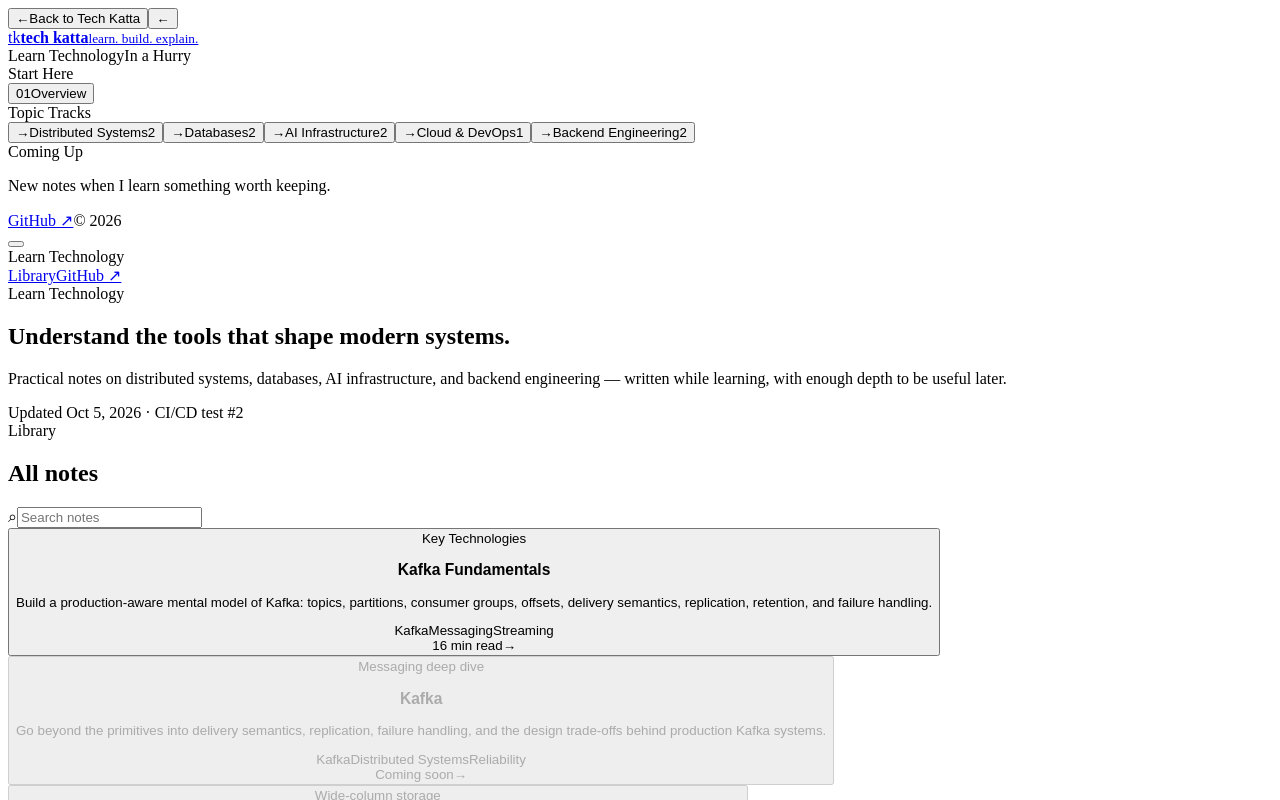
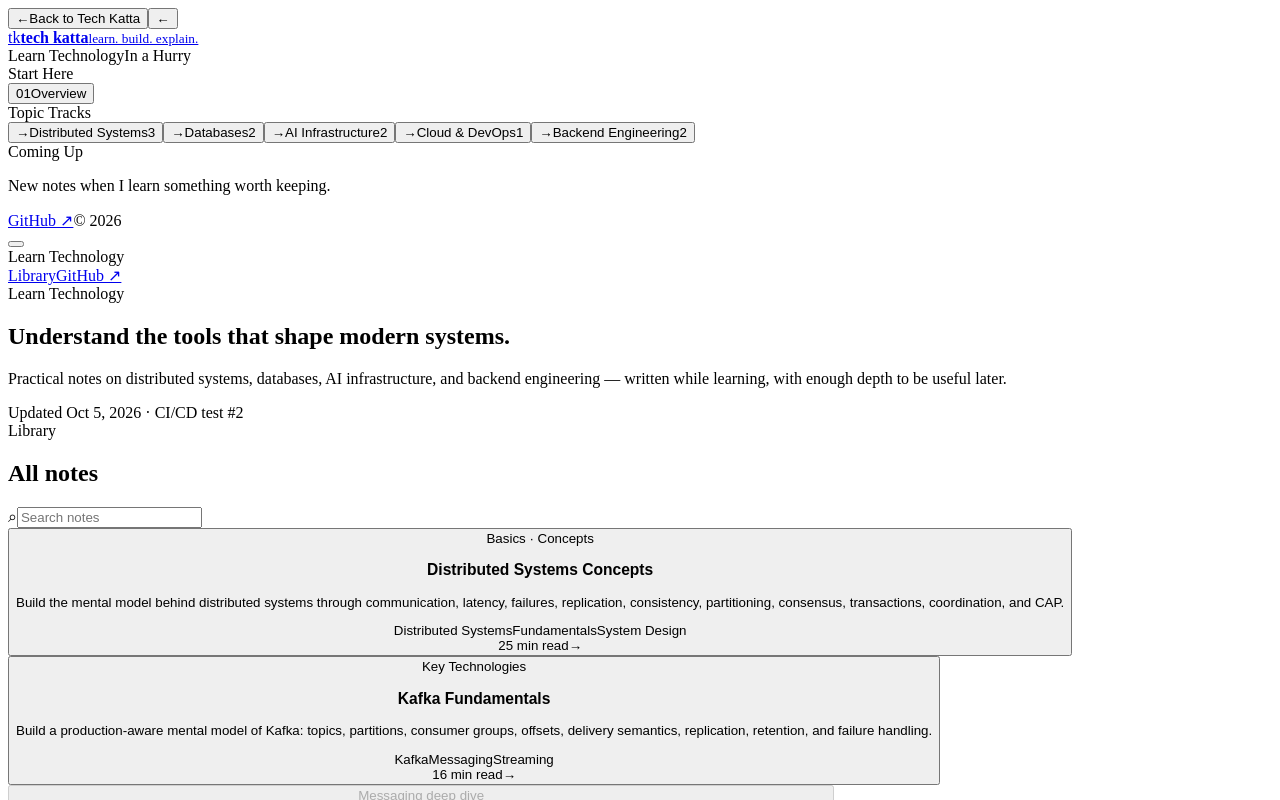
Before and after one commit to yashbhoomkar/tech-katta, a React (Vite) app in the folder frontend/: page / in a window 1280 px wide. Shown: the top 800 px of the page. Built offline with nearby package versions, Linux system fonts and the light colour scheme; no server answers; the HTML template or start-up script is replaced by a standard one.

Commit message:
Add distributed systems concepts chapter fallback

```diff
--- a/frontend/src/data.js
+++ b/frontend/src/data.js
@@ -1,5 +1,7 @@
+import { distributedSystemsConcepts } from './distributedSystemsConcepts.js';
+
 export const categories = [
-  { id: 'distributed-systems', label: 'Distributed Systems', count: 2 },
+  { id: 'distributed-systems', label: 'Distributed Systems', count: 3 },
   { id: 'databases', label: 'Databases', count: 2 },
   { id: 'ai-infra', label: 'AI Infrastructure', count: 2 },
   { id: 'cloud-devops', label: 'Cloud & DevOps', count: 1 },
@@ -7,6 +9,17 @@ export const categories = [
 ];
 
 export const articles = [
+  {
+    slug: 'distributed-systems-concepts',
+    title: 'Distributed Systems Concepts',
+    eyebrow: 'Basics · Concepts',
+    description: 'Build the mental model behind distributed systems through communication, latency, failures, replication, consistency, partitioning, consensus, transactions, coordination, and CAP.',
+    category: 'distributed-systems',
+    tags: ['Distributed Systems', 'Fundamentals', 'System Design'],
+    readTime: '25 min read',
+    status: 'published',
+    updated: 'October 2026',
+  },
   {
     slug: 'kafka-basics',
     title: 'Kafka Fundamentals',
@@ -109,6 +122,7 @@ export const articles = [
 ];
 
 export const articleContent = {
+  'distributed-systems-concepts': distributedSystemsConcepts,
   'kafka-basics': {
     introduction: [
       'Kafka is a distributed event streaming platform built around a durable, append-only log. Applications publish records to Kafka, Kafka stores them, and consumers read those records at their own pace.',
```
